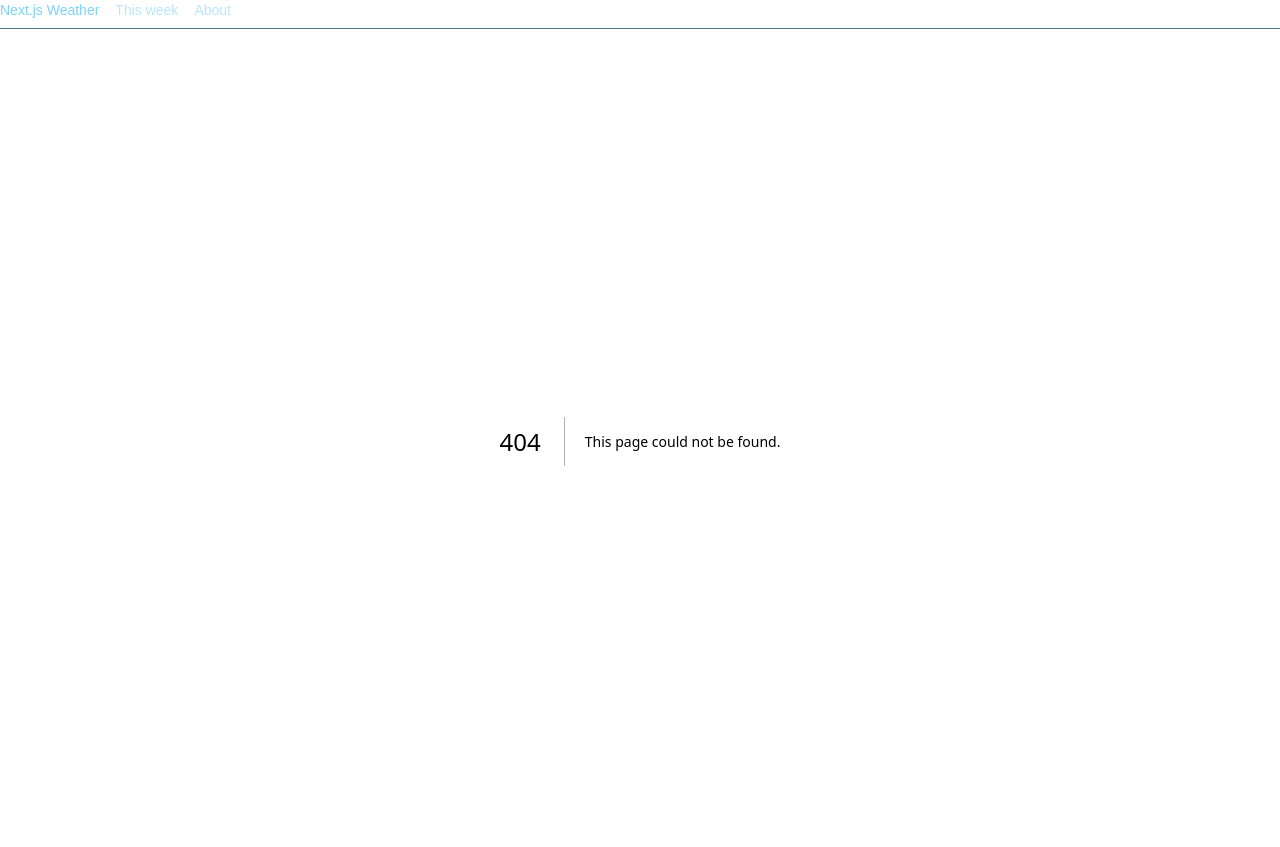
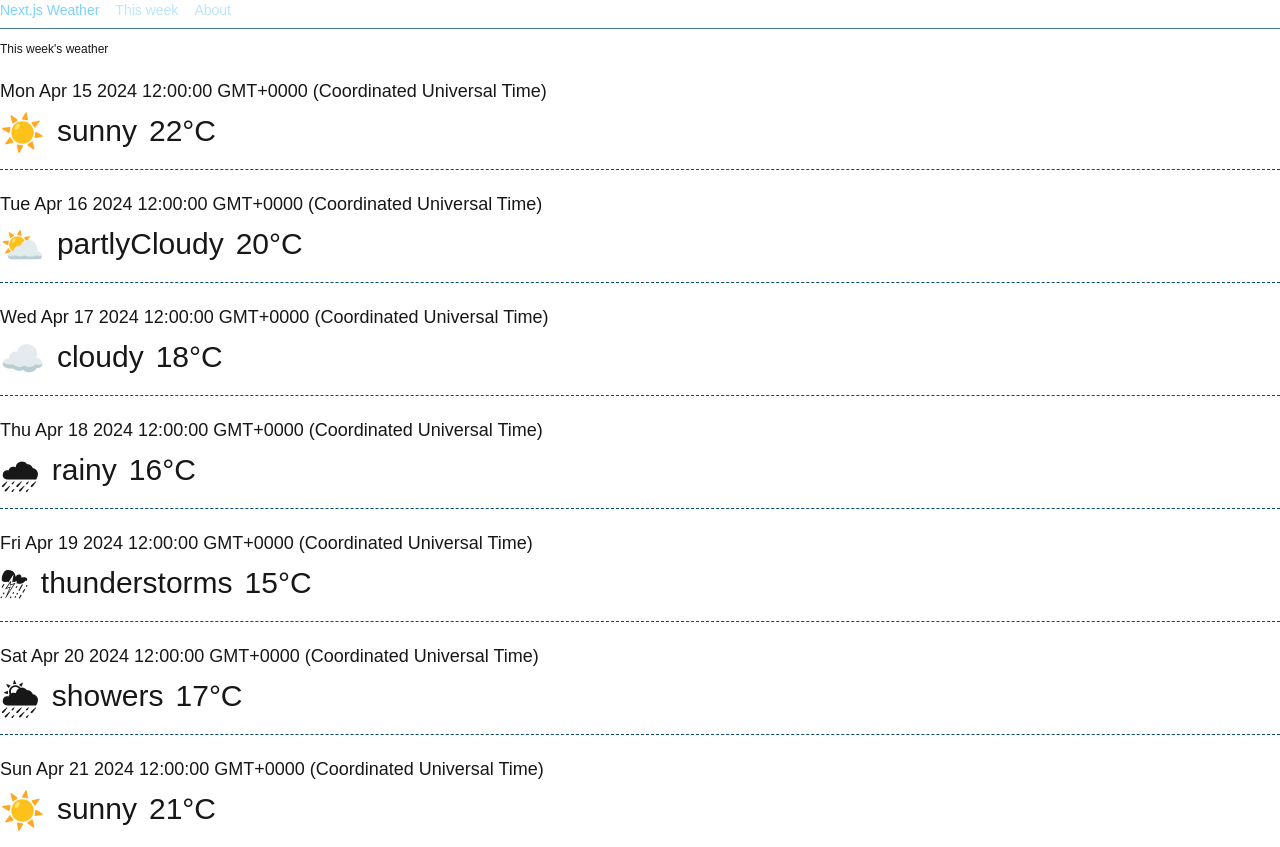
Before and after one commit to Jeromestein/next-intl-demo, a Next.js app: page /week in a window 1280 px wide. Before the commit this address had no page. Built offline with nearby package versions, Linux system fonts and the light colour scheme.

Commit message:
build a page at the /week route that loads some mock JSON data: daily weather forecasts for the week

```diff
--- /dev/null
+++ b/app/_data/week.json
@@ -0,0 +1,67 @@
+{
+    "weeklyWeather": [
+        {
+            "dateTime": "2024-04-15T12:00:00Z",
+            "condition": "sunny",
+            "conditionIcon": "☀️",
+            "temperature": {
+                "celsius": 22,
+                "fahrenheit": 71.6
+            }
+        },
+        {
+            "dateTime": "2024-04-16T12:00:00Z",
+            "condition": "partlyCloudy",
+            "conditionIcon": "⛅️",
+            "temperature": {
+                "celsius": 20,
+                "fahrenheit": 68
+            }
+        },
+        {
+            "dateTime": "2024-04-17T12:00:00Z",
+            "condition": "cloudy",
+            "conditionIcon": "☁️",
+            "temperature": {
+                "celsius": 18,
+                "fahrenheit": 64.4
+            }
+        },
+        {
+            "dateTime": "2024-04-18T12:00:00Z",
+            "condition": "rainy",
+            "conditionIcon": "🌧",
+            "temperature": {
+                "celsius": 16,
+                "fahrenheit": 60.8
+            }
+        },
+        {
+            "dateTime": "2024-04-19T12:00:00Z",
+            "condition": "thunderstorms",
+            "conditionIcon": "⛈",
+            "temperature": {
+                "celsius": 15,
+                "fahrenheit": 59
+            }
+        },
+        {
+            "dateTime": "2024-04-20T12:00:00Z",
+            "condition": "showers",
+            "conditionIcon": "🌦",
+            "temperature": {
+                "celsius": 17,
+                "fahrenheit": 62.6
+            }
+        },
+        {
+            "dateTime": "2024-04-21T12:00:00Z",
+            "condition": "sunny",
+            "conditionIcon": "☀️",
+            "temperature": {
+                "celsius": 21,
+                "fahrenheit": 69.8
+            }
+        }
+    ]
+}
--- /dev/null
+++ b/app/week/page.tsx
@@ -0,0 +1,42 @@
+import type { WeeklyWeatherRoot } from "@/types";
+import { promises as fs } from "fs";
+
+export default async function Week() {
+    const fileContents = await fs.readFile(
+        `${process.cwd()}/app/_data/week.json`,
+        "utf-8",
+    );
+    const { weeklyWeather } = JSON.parse(
+        fileContents,
+    ) as WeeklyWeatherRoot;
+
+    return (
+        <main>
+            <h1 className="text-xs font-thin">
+                This week&apos;s weather
+            </h1>
+            <div className="divide-y divide-dashed divide-sky-900">
+                {weeklyWeather.map((day) => (
+                    <section key={day.dateTime} className="py-5">
+                        <h2 className="mb-1 text-lg font-thin">
+                            {new Date(day.dateTime).toString()}
+                        </h2>
+                        <div>
+                            <div className="flex items-baseline gap-3">
+                                <p className="relative top-1 text-4xl">
+                                    {day.conditionIcon}
+                                </p>
+                                <p className="text-3xl font-light">
+                                    {day.condition}
+                                </p>
+                                <p className="text-3xl font-thin">
+                                    {day.temperature.celsius}°C
+                                </p>
+                            </div>
+                        </div>
+                    </section>
+                ))}
+            </div>
+        </main>
+    );
+}
--- /dev/null
+++ b/types.ts
@@ -0,0 +1,15 @@
+export interface WeeklyWeatherRoot {
+    weeklyWeather: WeeklyWeather[];
+}
+
+export interface WeeklyWeather {
+    dateTime: string;
+    condition: string;
+    conditionIcon: string;
+    temperature: Temperature;
+}
+
+export interface Temperature {
+    celsius: number;
+    fahrenheit: number;
+}
```
